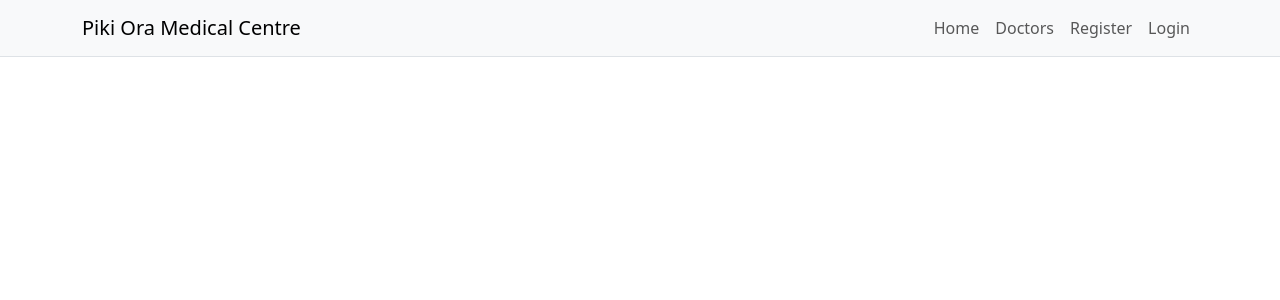
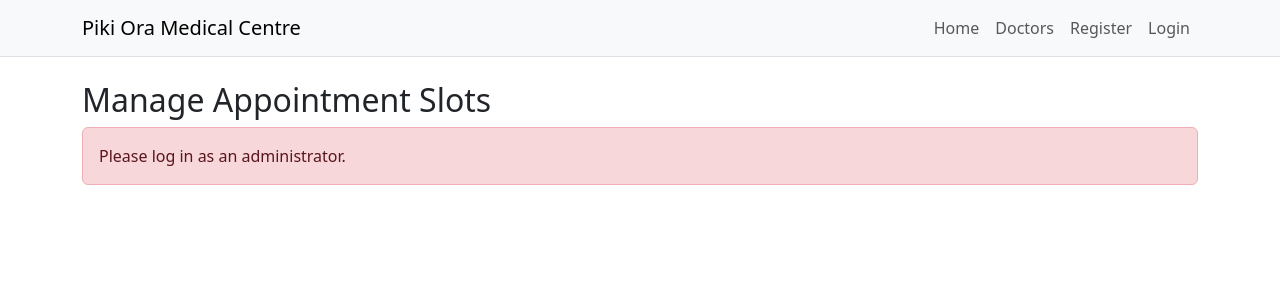
Before and after one commit to akzhanbolatzhan/ISCG7420-2026S2, a React (Create React App) app in the folder frontend/: page /admin-slots in a window 1280 px wide. Shown: the top 300 px of the page. Built offline with nearby package versions, Linux system fonts and the light colour scheme.

Commit message:
Display appointment slots in React admin dashboard

```diff
--- a/frontend/src/App.js
+++ b/frontend/src/App.js
@@ -1,6 +1,6 @@
-import { useEffect, useState } from 'react';
+import {useEffect, useState} from 'react';
 import axios from 'axios';
-import { BrowserRouter, Routes, Route, Link } from 'react-router-dom';
+import {BrowserRouter, Routes, Route, Link} from 'react-router-dom';
 import 'bootstrap/dist/css/bootstrap.min.css';
 import Booking from './pages/Booking';
 import Home from './pages/Home';
@@ -10,7 +10,7 @@ import Register from './pages/Register';
 import MyAppointments from './pages/MyAppointments';
 import AdminDashboard from './pages/AdminDashboard';
 import AdminDoctors from './pages/AdminDoctors';
-
+import AdminSlots from './pages/AdminSlots';
 
 function App() {
     const [isLoggedIn, setIsLoggedIn] = useState(
@@ -53,11 +53,8 @@ useEffect(() => {
     }, [isLoggedIn]);
 
 
-
     function handleLogout() {
         const token = localStorage.getItem('token');
-
-
 
 
         if (!token) {
@@ -148,13 +145,14 @@ useEffect(() => {
                 )}
 
                 <Routes>
-                    <Route path="/" element={<Home />} />
-                    <Route path="/doctors" element={<Doctors />} />
-                    <Route path="/register" element={<Register />} />
-                    <Route path="/booking" element={<Booking />} />
-                    <Route path="/my-appointments" element={<MyAppointments />} />
-                    <Route path="/admin-dashboard" element={<AdminDashboard />} />
-                    <Route path="/admin-doctors" element={<AdminDoctors />} />
+                    <Route path="/" element={<Home/>}/>
+                    <Route path="/doctors" element={<Doctors/>}/>
+                    <Route path="/register" element={<Register/>}/>
+                    <Route path="/booking" element={<Booking/>}/>
+                    <Route path="/my-appointments" element={<MyAppointments/>}/>
+                    <Route path="/admin-dashboard" element={<AdminDashboard/>}/>
+                    <Route path="/admin-doctors" element={<AdminDoctors/>}/>
+                    <Route path="/admin-slots" element={<AdminSlots/>}/>
                     <Route
                         path="/login"
                         element={
--- a/frontend/src/pages/AdminDashboard.js
+++ b/frontend/src/pages/AdminDashboard.js
@@ -1,7 +1,6 @@
-
-import { useEffect, useState } from 'react';
+import {useEffect, useState} from 'react';
 import axios from 'axios';
-import { Link } from 'react-router-dom';
+import {Link} from 'react-router-dom';
 
 function AdminDashboard() {
     const [admin, setAdmin] = useState(null);
@@ -59,7 +58,9 @@ function AdminDashboard() {
                             </Link>
                         </li>
                         <li className="list-group-item">
+                            <Link to="/admin-slots">
                                 Manage Appointment Slots
+                            </Link>
                         </li>
                         <li className="list-group-item">
                             Manage Appointments
--- /dev/null
+++ b/frontend/src/pages/AdminSlots.js
@@ -0,0 +1,78 @@
+import {useEffect, useState} from 'react';
+import axios from 'axios';
+
+function AdminSlots() {
+    const [slots, setSlots] = useState([]);
+    const [loading, setLoading] = useState(true);
+    const [error, setError] = useState('');
+
+    useEffect(() => {
+        const token = localStorage.getItem('token');
+
+        if (!token) {
+            setError('Please log in as an administrator.');
+            setLoading(false);
+            return;
+        }
+
+        axios.get('/api/admin/appointment-slots/', {
+            headers: {
+                Authorization: 'Token ' + token
+            }
+        })
+            .then((response) => {
+                setSlots(response.data);
+            })
+            .catch((error) => {
+                console.error(error);
+                setError('Failed to load appointment slots.');
+            })
+            .finally(() => {
+                setLoading(false);
+            });
+    }, []);
+
+    return (
+        <div>
+            <h2>Manage Appointment Slots</h2>
+
+            {loading && <p>Loading appointment slots...</p>}
+
+            {error && (
+                <div className="alert alert-danger">
+                    {error}
+                </div>
+            )}
+
+            {!loading && !error && slots.length === 0 && (
+                <p>No appointment slots found.</p>
+            )}
+
+            {!loading && !error && slots.length > 0 && (
+                <table className="table table-striped">
+                    <thead>
+                    <tr>
+                        <th>ID</th>
+                        <th>Doctor</th>
+                        <th>Date</th>
+                        <th>Time</th>
+                    </tr>
+                    </thead>
+
+                    <tbody>
+                    {slots.map((slot) => (
+                        <tr key={slot.id}>
+                            <td>{slot.id}</td>
+                            <td>{slot.doctor_name}</td>
+                            <td>{slot.date}</td>
+                            <td>{slot.time}</td>
+                        </tr>
+                    ))}
+                    </tbody>
+                </table>
+            )}
+        </div>
+    );
+}
+
+export default AdminSlots;
```
Lines whose indentation alone changed are shown as unchanged.
